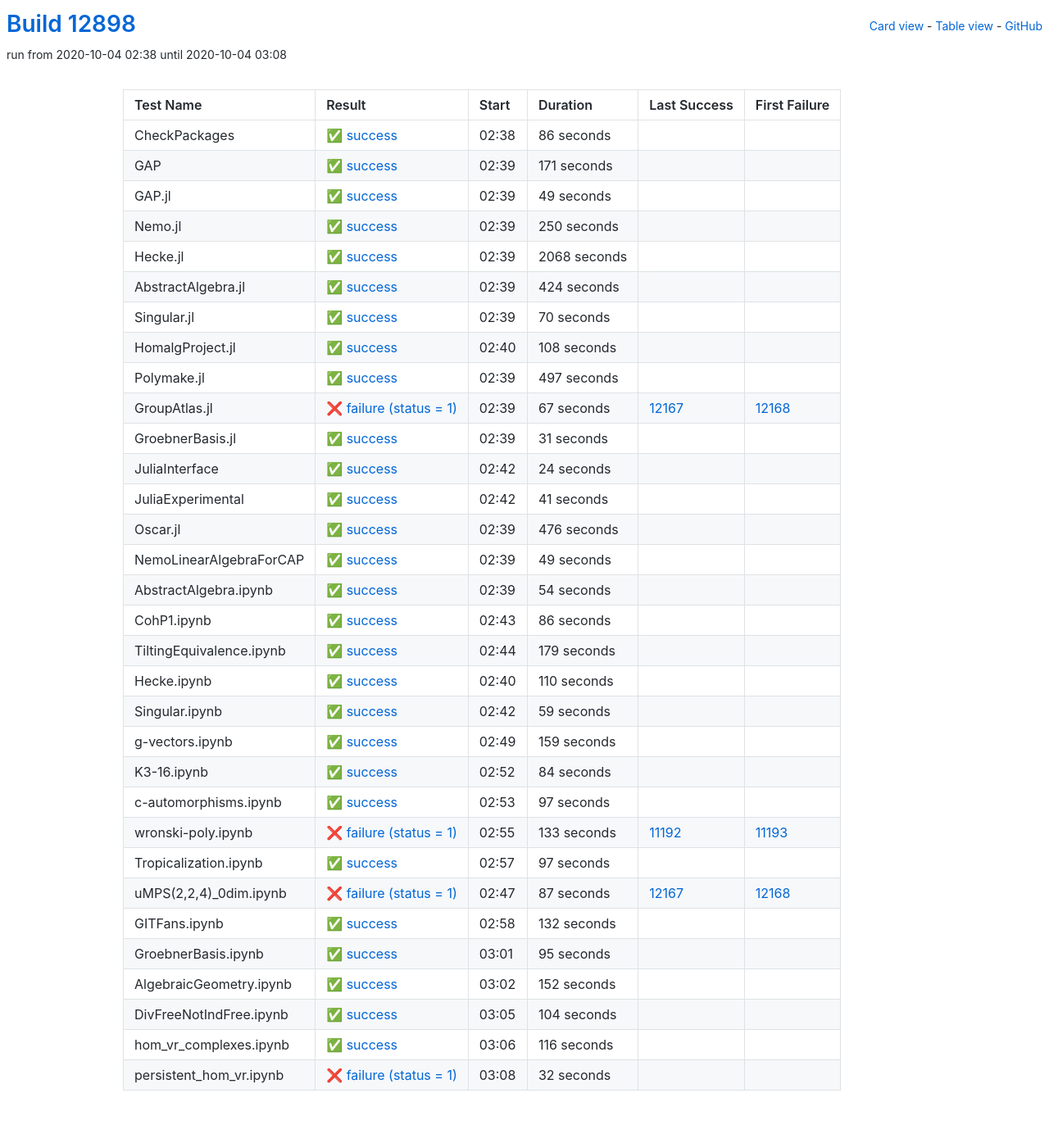
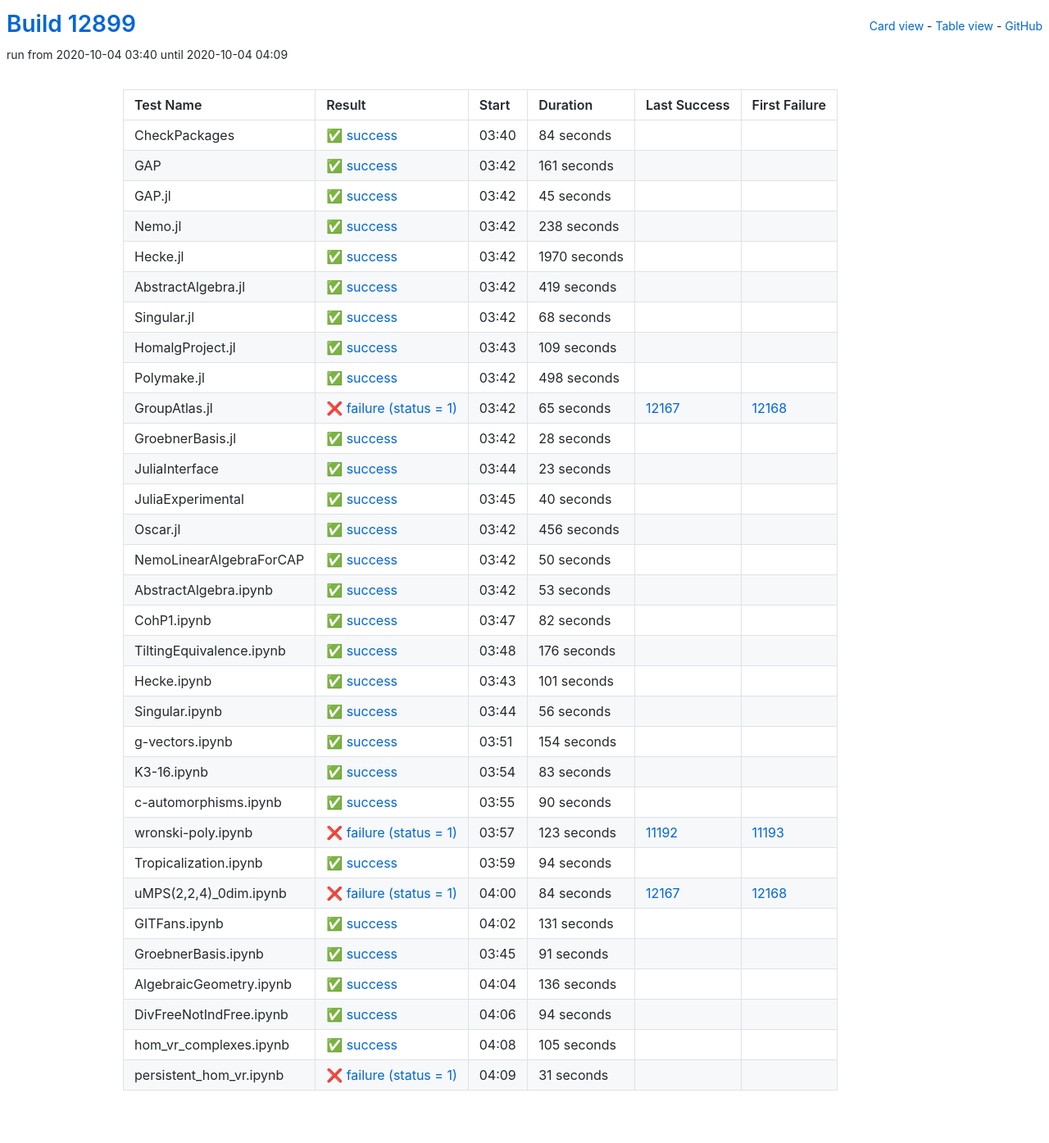
Before and after one commit to oscar-system/oscar-ci-status, a Jekyll site: the page built from table.html, in a window 1280 px wide. Shown: the whole page at 82% size. Built offline with Jekyll 4.4.1, drawn with Linux system fonts in a browser that asks for light colours.

Commit message:
Build #12899

```diff
--- a/_data/ci.yml
+++ b/_data/ci.yml
@@ -1,6 +1,6 @@
 ---
-build: 12898
-build_url: https://oscarci.mathematik.uni-kl.de/job/oscar/12898/
+build: 12899
+build_url: https://oscarci.mathematik.uni-kl.de/job/oscar/12899/
 job: oscar
 organization: oscar-system
 repo: oscar-ci-status
@@ -8,260 +8,8 @@ repourl: https://github.com/oscar-system/oscar-ci-status
 tests:
 - name: CheckPackages
   id: checkpackages
-  log: https://oscarci.mathematik.uni-kl.de/job/oscar/12898/artifact/logs/build-12898/CheckPackages.log
-  start: 2020-10-04 02:38
-  success: true
-  exitcode: 0
-  status: success
-  duration: 86
-  last_success: false
-  last_success_url:
-  first_failure: false
-  first_failure_url:
-- name: GAP
-  id: gap
-  log: https://oscarci.mathematik.uni-kl.de/job/oscar/12898/artifact/logs/build-12898/GAP.log
-  start: 2020-10-04 02:39
-  success: true
-  exitcode: 0
-  status: success
-  duration: 171
-  last_success: false
-  last_success_url:
-  first_failure: false
-  first_failure_url:
-- name: GAP.jl
-  id: gap-jl
-  log: https://oscarci.mathematik.uni-kl.de/job/oscar/12898/artifact/logs/build-12898/GAP.jl.log
-  start: 2020-10-04 02:39
-  success: true
-  exitcode: 0
-  status: success
-  duration: 49
-  last_success: false
-  last_success_url:
-  first_failure: false
-  first_failure_url:
-- name: Nemo.jl
-  id: nemo-jl
-  log: https://oscarci.mathematik.uni-kl.de/job/oscar/12898/artifact/logs/build-12898/Nemo.jl.log
-  start: 2020-10-04 02:39
-  success: true
-  exitcode: 0
-  status: success
-  duration: 250
-  last_success: false
-  last_success_url:
-  first_failure: false
-  first_failure_url:
-- name: Hecke.jl
-  id: hecke-jl
-  log: https://oscarci.mathematik.uni-kl.de/job/oscar/12898/artifact/logs/build-12898/Hecke.jl.log
-  start: 2020-10-04 02:39
-  success: true
-  exitcode: 0
-  status: success
-  duration: 2068
-  last_success: false
-  last_success_url:
-  first_failure: false
-  first_failure_url:
-- name: AbstractAlgebra.jl
-  id: abstractalgebra-jl
-  log: https://oscarci.mathematik.uni-kl.de/job/oscar/12898/artifact/logs/build-12898/AbstractAlgebra.jl.log
-  start: 2020-10-04 02:39
-  success: true
-  exitcode: 0
-  status: success
-  duration: 424
-  last_success: false
-  last_success_url:
-  first_failure: false
-  first_failure_url:
-- name: Singular.jl
-  id: singular-jl
-  log: https://oscarci.mathematik.uni-kl.de/job/oscar/12898/artifact/logs/build-12898/Singular.jl.log
-  start: 2020-10-04 02:39
-  success: true
-  exitcode: 0
-  status: success
-  duration: 70
-  last_success: false
-  last_success_url:
-  first_failure: false
-  first_failure_url:
-- name: HomalgProject.jl
-  id: homalgproject-jl
-  log: https://oscarci.mathematik.uni-kl.de/job/oscar/12898/artifact/logs/build-12898/HomalgProject.jl.log
-  start: 2020-10-04 02:40
-  success: true
-  exitcode: 0
-  status: success
-  duration: 108
-  last_success: false
-  last_success_url:
-  first_failure: false
-  first_failure_url:
-- name: Polymake.jl
-  id: polymake-jl
-  log: https://oscarci.mathematik.uni-kl.de/job/oscar/12898/artifact/logs/build-12898/Polymake.jl.log
-  start: 2020-10-04 02:39
-  success: true
-  exitcode: 0
-  status: success
-  duration: 497
-  last_success: false
-  last_success_url:
-  first_failure: false
-  first_failure_url:
-- name: GroupAtlas.jl
-  id: groupatlas-jl
-  log: https://oscarci.mathematik.uni-kl.de/job/oscar/12898/artifact/logs/build-12898/GroupAtlas.jl.log
-  start: 2020-10-04 02:39
-  success: false
-  exitcode: 1
-  status: failure
-  duration: 67
-  last_success: 12167
-  last_success_url: https://oscarci.mathematik.uni-kl.de/job/oscar/12167/
-  first_failure: 12168
-  first_failure_url: https://oscarci.mathematik.uni-kl.de/job/oscar/12168/
-- name: GroebnerBasis.jl
-  id: groebnerbasis-jl
-  log: https://oscarci.mathematik.uni-kl.de/job/oscar/12898/artifact/logs/build-12898/GroebnerBasis.jl.log
-  start: 2020-10-04 02:39
-  success: true
-  exitcode: 0
-  status: success
-  duration: 31
-  last_success: false
-  last_success_url:
-  first_failure: false
-  first_failure_url:
-- name: JuliaInterface
-  id: juliainterface
-  log: https://oscarci.mathematik.uni-kl.de/job/oscar/12898/artifact/logs/build-12898/JuliaInterface.log
-  start: 2020-10-04 02:42
-  success: true
-  exitcode: 0
-  status: success
-  duration: 24
-  last_success: false
-  last_success_url:
-  first_failure: false
-  first_failure_url:
-- name: JuliaExperimental
-  id: juliaexperimental
-  log: https://oscarci.mathematik.uni-kl.de/job/oscar/12898/artifact/logs/build-12898/JuliaExperimental.log
-  start: 2020-10-04 02:42
-  success: true
-  exitcode: 0
-  status: success
-  duration: 41
-  last_success: false
-  last_success_url:
-  first_failure: false
-  first_failure_url:
-- name: Oscar.jl
-  id: oscar-jl
-  log: https://oscarci.mathematik.uni-kl.de/job/oscar/12898/artifact/logs/build-12898/Oscar.jl.log
-  start: 2020-10-04 02:39
-  success: true
-  exitcode: 0
-  status: success
-  duration: 476
-  last_success: false
-  last_success_url:
-  first_failure: false
-  first_failure_url:
-- name: NemoLinearAlgebraForCAP
-  id: nemolinearalgebraforcap
-  log: https://oscarci.mathematik.uni-kl.de/job/oscar/12898/artifact/logs/build-12898/NemoLinearAlgebraForCAP.log
-  start: 2020-10-04 02:39
-  success: true
-  exitcode: 0
-  status: success
-  duration: 49
-  last_success: false
-  last_success_url:
-  first_failure: false
-  first_failure_url:
-- name: AbstractAlgebra.ipynb
-  id: abstractalgebra-ipynb
-  log: https://oscarci.mathematik.uni-kl.de/job/oscar/12898/artifact/logs/build-12898/AbstractAlgebra.ipynb.log
-  start: 2020-10-04 02:39
-  success: true
-  exitcode: 0
-  status: success
-  duration: 54
-  last_success: false
-  last_success_url:
-  first_failure: false
-  first_failure_url:
-- name: CohP1.ipynb
-  id: cohp1-ipynb
-  log: https://oscarci.mathematik.uni-kl.de/job/oscar/12898/artifact/logs/build-12898/CohP1.ipynb.log
-  start: 2020-10-04 02:43
-  success: true
-  exitcode: 0
-  status: success
-  duration: 86
-  last_success: false
-  last_success_url:
-  first_failure: false
-  first_failure_url:
-- name: TiltingEquivalence.ipynb
-  id: tiltingequivalence-ipynb
-  log: https://oscarci.mathematik.uni-kl.de/job/oscar/12898/artifact/logs/build-12898/TiltingEquivalence.ipynb.log
-  start: 2020-10-04 02:44
-  success: true
-  exitcode: 0
-  status: success
-  duration: 179
-  last_success: false
-  last_success_url:
-  first_failure: false
-  first_failure_url:
-- name: Hecke.ipynb
-  id: hecke-ipynb
-  log: https://oscarci.mathematik.uni-kl.de/job/oscar/12898/artifact/logs/build-12898/Hecke.ipynb.log
-  start: 2020-10-04 02:40
-  success: true
-  exitcode: 0
-  status: success
-  duration: 110
-  last_success: false
-  last_success_url:
-  first_failure: false
-  first_failure_url:
-- name: Singular.ipynb
-  id: singular-ipynb
-  log: https://oscarci.mathematik.uni-kl.de/job/oscar/12898/artifact/logs/build-12898/Singular.ipynb.log
-  start: 2020-10-04 02:42
-  success: true
-  exitcode: 0
-  status: success
-  duration: 59
-  last_success: false
-  last_success_url:
-  first_failure: false
-  first_failure_url:
-- name: g-vectors.ipynb
-  id: g-vectors-ipynb
-  log: https://oscarci.mathematik.uni-kl.de/job/oscar/12898/artifact/logs/build-12898/g-vectors.ipynb.log
-  start: 2020-10-04 02:49
-  success: true
-  exitcode: 0
-  status: success
-  duration: 159
-  last_success: false
-  last_success_url:
-  first_failure: false
-  first_failure_url:
-- name: K3-16.ipynb
-  id: k3-16-ipynb
-  log: https://oscarci.mathematik.uni-kl.de/job/oscar/12898/artifact/logs/build-12898/K3-16.ipynb.log
-  start: 2020-10-04 02:52
+  log: https://oscarci.mathematik.uni-kl.de/job/oscar/12899/artifact/logs/build-12899/CheckPackages.log
+  start: 2020-10-04 03:40
   success: true
   exitcode: 0
   status: success
@@ -270,122 +18,374 @@ tests:
   last_success_url:
   first_failure: false
   first_failure_url:
-- name: c-automorphisms.ipynb
-  id: c-automorphisms-ipynb
-  log: https://oscarci.mathematik.uni-kl.de/job/oscar/12898/artifact/logs/build-12898/c-automorphisms.ipynb.log
-  start: 2020-10-04 02:53
+- name: GAP
+  id: gap
+  log: https://oscarci.mathematik.uni-kl.de/job/oscar/12899/artifact/logs/build-12899/GAP.log
+  start: 2020-10-04 03:42
   success: true
   exitcode: 0
   status: success
-  duration: 97
+  duration: 161
+  last_success: false
+  last_success_url:
+  first_failure: false
+  first_failure_url:
+- name: GAP.jl
+  id: gap-jl
+  log: https://oscarci.mathematik.uni-kl.de/job/oscar/12899/artifact/logs/build-12899/GAP.jl.log
+  start: 2020-10-04 03:42
+  success: true
+  exitcode: 0
+  status: success
+  duration: 45
+  last_success: false
+  last_success_url:
+  first_failure: false
+  first_failure_url:
+- name: Nemo.jl
+  id: nemo-jl
+  log: https://oscarci.mathematik.uni-kl.de/job/oscar/12899/artifact/logs/build-12899/Nemo.jl.log
+  start: 2020-10-04 03:42
+  success: true
+  exitcode: 0
+  status: success
+  duration: 238
+  last_success: false
+  last_success_url:
+  first_failure: false
+  first_failure_url:
+- name: Hecke.jl
+  id: hecke-jl
+  log: https://oscarci.mathematik.uni-kl.de/job/oscar/12899/artifact/logs/build-12899/Hecke.jl.log
+  start: 2020-10-04 03:42
+  success: true
+  exitcode: 0
+  status: success
+  duration: 1970
+  last_success: false
+  last_success_url:
+  first_failure: false
+  first_failure_url:
+- name: AbstractAlgebra.jl
+  id: abstractalgebra-jl
+  log: https://oscarci.mathematik.uni-kl.de/job/oscar/12899/artifact/logs/build-12899/AbstractAlgebra.jl.log
+  start: 2020-10-04 03:42
+  success: true
+  exitcode: 0
+  status: success
+  duration: 419
+  last_success: false
+  last_success_url:
+  first_failure: false
+  first_failure_url:
+- name: Singular.jl
+  id: singular-jl
+  log: https://oscarci.mathematik.uni-kl.de/job/oscar/12899/artifact/logs/build-12899/Singular.jl.log
+  start: 2020-10-04 03:42
+  success: true
+  exitcode: 0
+  status: success
+  duration: 68
+  last_success: false
+  last_success_url:
+  first_failure: false
+  first_failure_url:
+- name: HomalgProject.jl
+  id: homalgproject-jl
+  log: https://oscarci.mathematik.uni-kl.de/job/oscar/12899/artifact/logs/build-12899/HomalgProject.jl.log
+  start: 2020-10-04 03:43
+  success: true
+  exitcode: 0
+  status: success
+  duration: 109
+  last_success: false
+  last_success_url:
+  first_failure: false
+  first_failure_url:
+- name: Polymake.jl
+  id: polymake-jl
+  log: https://oscarci.mathematik.uni-kl.de/job/oscar/12899/artifact/logs/build-12899/Polymake.jl.log
+  start: 2020-10-04 03:42
+  success: true
+  exitcode: 0
+  status: success
+  duration: 498
+  last_success: false
+  last_success_url:
+  first_failure: false
+  first_failure_url:
+- name: GroupAtlas.jl
+  id: groupatlas-jl
+  log: https://oscarci.mathematik.uni-kl.de/job/oscar/12899/artifact/logs/build-12899/GroupAtlas.jl.log
+  start: 2020-10-04 03:42
+  success: false
+  exitcode: 1
+  status: failure
+  duration: 65
+  last_success: 12167
+  last_success_url: https://oscarci.mathematik.uni-kl.de/job/oscar/12167/
+  first_failure: 12168
+  first_failure_url: https://oscarci.mathematik.uni-kl.de/job/oscar/12168/
+- name: GroebnerBasis.jl
+  id: groebnerbasis-jl
+  log: https://oscarci.mathematik.uni-kl.de/job/oscar/12899/artifact/logs/build-12899/GroebnerBasis.jl.log
+  start: 2020-10-04 03:42
+  success: true
+  exitcode: 0
+  status: success
+  duration: 28
+  last_success: false
+  last_success_url:
+  first_failure: false
+  first_failure_url:
+- name: JuliaInterface
+  id: juliainterface
+  log: https://oscarci.mathematik.uni-kl.de/job/oscar/12899/artifact/logs/build-12899/JuliaInterface.log
+  start: 2020-10-04 03:44
+  success: true
+  exitcode: 0
+  status: success
+  duration: 23
+  last_success: false
+  last_success_url:
+  first_failure: false
+  first_failure_url:
+- name: JuliaExperimental
+  id: juliaexperimental
+  log: https://oscarci.mathematik.uni-kl.de/job/oscar/12899/artifact/logs/build-12899/JuliaExperimental.log
+  start: 2020-10-04 03:45
+  success: true
+  exitcode: 0
+  status: success
+  duration: 40
+  last_success: false
+  last_success_url:
+  first_failure: false
+  first_failure_url:
+- name: Oscar.jl
+  id: oscar-jl
+  log: https://oscarci.mathematik.uni-kl.de/job/oscar/12899/artifact/logs/build-12899/Oscar.jl.log
+  start: 2020-10-04 03:42
+  success: true
+  exitcode: 0
+  status: success
+  duration: 456
+  last_success: false
+  last_success_url:
+  first_failure: false
+  first_failure_url:
+- name: NemoLinearAlgebraForCAP
+  id: nemolinearalgebraforcap
+  log: https://oscarci.mathematik.uni-kl.de/job/oscar/12899/artifact/logs/build-12899/NemoLinearAlgebraForCAP.log
+  start: 2020-10-04 03:42
+  success: true
+  exitcode: 0
+  status: success
+  duration: 50
+  last_success: false
+  last_success_url:
+  first_failure: false
+  first_failure_url:
+- name: AbstractAlgebra.ipynb
+  id: abstractalgebra-ipynb
+  log: https://oscarci.mathematik.uni-kl.de/job/oscar/12899/artifact/logs/build-12899/AbstractAlgebra.ipynb.log
+  start: 2020-10-04 03:42
+  success: true
+  exitcode: 0
+  status: success
+  duration: 53
+  last_success: false
+  last_success_url:
+  first_failure: false
+  first_failure_url:
+- name: CohP1.ipynb
+  id: cohp1-ipynb
+  log: https://oscarci.mathematik.uni-kl.de/job/oscar/12899/artifact/logs/build-12899/CohP1.ipynb.log
+  start: 2020-10-04 03:47
+  success: true
+  exitcode: 0
+  status: success
+  duration: 82
+  last_success: false
+  last_success_url:
+  first_failure: false
+  first_failure_url:
+- name: TiltingEquivalence.ipynb
+  id: tiltingequivalence-ipynb
+  log: https://oscarci.mathematik.uni-kl.de/job/oscar/12899/artifact/logs/build-12899/TiltingEquivalence.ipynb.log
+  start: 2020-10-04 03:48
+  success: true
+  exitcode: 0
+  status: success
+  duration: 176
+  last_success: false
+  last_success_url:
+  first_failure: false
+  first_failure_url:
+- name: Hecke.ipynb
+  id: hecke-ipynb
+  log: https://oscarci.mathematik.uni-kl.de/job/oscar/12899/artifact/logs/build-12899/Hecke.ipynb.log
+  start: 2020-10-04 03:43
+  success: true
+  exitcode: 0
+  status: success
+  duration: 101
+  last_success: false
+  last_success_url:
+  first_failure: false
+  first_failure_url:
+- name: Singular.ipynb
+  id: singular-ipynb
+  log: https://oscarci.mathematik.uni-kl.de/job/oscar/12899/artifact/logs/build-12899/Singular.ipynb.log
+  start: 2020-10-04 03:44
+  success: true
+  exitcode: 0
+  status: success
+  duration: 56
+  last_success: false
+  last_success_url:
+  first_failure: false
+  first_failure_url:
+- name: g-vectors.ipynb
+  id: g-vectors-ipynb
+  log: https://oscarci.mathematik.uni-kl.de/job/oscar/12899/artifact/logs/build-12899/g-vectors.ipynb.log
+  start: 2020-10-04 03:51
+  success: true
+  exitcode: 0
+  status: success
+  duration: 154
+  last_success: false
+  last_success_url:
+  first_failure: false
+  first_failure_url:
+- name: K3-16.ipynb
+  id: k3-16-ipynb
+  log: https://oscarci.mathematik.uni-kl.de/job/oscar/12899/artifact/logs/build-12899/K3-16.ipynb.log
+  start: 2020-10-04 03:54
+  success: true
+  exitcode: 0
+  status: success
+  duration: 83
+  last_success: false
+  last_success_url:
+  first_failure: false
+  first_failure_url:
+- name: c-automorphisms.ipynb
+  id: c-automorphisms-ipynb
+  log: https://oscarci.mathematik.uni-kl.de/job/oscar/12899/artifact/logs/build-12899/c-automorphisms.ipynb.log
+  start: 2020-10-04 03:55
+  success: true
+  exitcode: 0
+  status: success
+  duration: 90
   last_success: false
   last_success_url:
   first_failure: false
   first_failure_url:
 - name: wronski-poly.ipynb
   id: wronski-poly-ipynb
-  log: https://oscarci.mathematik.uni-kl.de/job/oscar/12898/artifact/logs/build-12898/wronski-poly.ipynb.log
-  start: 2020-10-04 02:55
+  log: https://oscarci.mathematik.uni-kl.de/job/oscar/12899/artifact/logs/build-12899/wronski-poly.ipynb.log
+  start: 2020-10-04 03:57
   success: false
   exitcode: 1
   status: failure
-  duration: 133
+  duration: 123
   last_success: 11192
   last_success_url: https://oscarci.mathematik.uni-kl.de/job/oscar/11192/
   first_failure: 11193
   first_failure_url: https://oscarci.mathematik.uni-kl.de/job/oscar/11193/
 - name: Tropicalization.ipynb
   id: tropicalization-ipynb
-  log: https://oscarci.mathematik.uni-kl.de/job/oscar/12898/artifact/logs/build-12898/Tropicalization.ipynb.log
-  start: 2020-10-04 02:57
+  log: https://oscarci.mathematik.uni-kl.de/job/oscar/12899/artifact/logs/build-12899/Tropicalization.ipynb.log
+  start: 2020-10-04 03:59
   success: true
   exitcode: 0
   status: success
-  duration: 97
+  duration: 94
   last_success: false
   last_success_url:
   first_failure: false
   first_failure_url:
 - name: uMPS(2,2,4)_0dim.ipynb
   id: umps-2-2-4-0dim-ipynb
-  log: https://oscarci.mathematik.uni-kl.de/job/oscar/12898/artifact/logs/build-12898/uMPS-2-2-4-_0dim.ipynb.log
-  start: 2020-10-04 02:47
+  log: https://oscarci.mathematik.uni-kl.de/job/oscar/12899/artifact/logs/build-12899/uMPS-2-2-4-_0dim.ipynb.log
+  start: 2020-10-04 04:00
   success: false
   exitcode: 1
   status: failure
-  duration: 87
+  duration: 84
   last_success: 12167
   last_success_url: https://oscarci.mathematik.uni-kl.de/job/oscar/12167/
   first_failure: 12168
   first_failure_url: https://oscarci.mathematik.uni-kl.de/job/oscar/12168/
 - name: GITFans.ipynb
   id: gitfans-ipynb
-  log: https://oscarci.mathematik.uni-kl.de/job/oscar/12898/artifact/logs/build-12898/GITFans.ipynb.log
-  start: 2020-10-04 02:58
+  log: https://oscarci.mathematik.uni-kl.de/job/oscar/12899/artifact/logs/build-12899/GITFans.ipynb.log
+  start: 2020-10-04 04:02
   success: true
   exitcode: 0
   status: success
-  duration: 132
+  duration: 131
   last_success: false
   last_success_url:
   first_failure: false
   first_failure_url:
 - name: GroebnerBasis.ipynb
   id: groebnerbasis-ipynb
-  log: https://oscarci.mathematik.uni-kl.de/job/oscar/12898/artifact/logs/build-12898/GroebnerBasis.ipynb.log
-  start: 2020-10-04 03:01
+  log: https://oscarci.mathematik.uni-kl.de/job/oscar/12899/artifact/logs/build-12899/GroebnerBasis.ipynb.log
+  start: 2020-10-04 03:45
   success: true
   exitcode: 0
   status: success
-  duration: 95
+  duration: 91
   last_success: false
   last_success_url:
   first_failure: false
   first_failure_url:
 - name: AlgebraicGeometry.ipynb
   id: algebraicgeometry-ipynb
-  log: https://oscarci.mathematik.uni-kl.de/job/oscar/12898/artifact/logs/build-12898/AlgebraicGeometry.ipynb.log
-  start: 2020-10-04 03:02
+  log: https://oscarci.mathematik.uni-kl.de/job/oscar/12899/artifact/logs/build-12899/AlgebraicGeometry.ipynb.log
+  start: 2020-10-04 04:04
   success: true
   exitcode: 0
   status: success
-  duration: 152
+  duration: 136
   last_success: false
   last_success_url:
   first_failure: false
   first_failure_url:
 - name: DivFreeNotIndFree.ipynb
   id: divfreenotindfree-ipynb
-  log: https://oscarci.mathematik.uni-kl.de/job/oscar/12898/artifact/logs/build-12898/DivFreeNotIndFree.ipynb.log
-  start: 2020-10-04 03:05
+  log: https://oscarci.mathematik.uni-kl.de/job/oscar/12899/artifact/logs/build-12899/DivFreeNotIndFree.ipynb.log
+  start: 2020-10-04 04:06
   success: true
   exitcode: 0
   status: success
-  duration: 104
+  duration: 94
   last_success: false
   last_success_url:
   first_failure: false
   first_failure_url:
 - name: hom_vr_complexes.ipynb
   id: hom-vr-complexes-ipynb
-  log: https://oscarci.mathematik.uni-kl.de/job/oscar/12898/artifact/logs/build-12898/hom_vr_complexes.ipynb.log
-  start: 2020-10-04 03:06
+  log: https://oscarci.mathematik.uni-kl.de/job/oscar/12899/artifact/logs/build-12899/hom_vr_complexes.ipynb.log
+  start: 2020-10-04 04:08
   success: true
   exitcode: 0
   status: success
-  duration: 116
+  duration: 105
   last_success: false
   last_success_url:
   first_failure: false
   first_failure_url:
 - name: persistent_hom_vr.ipynb
   id: persistent-hom-vr-ipynb
-  log: https://oscarci.mathematik.uni-kl.de/job/oscar/12898/artifact/logs/build-12898/persistent_hom_vr.ipynb.log
-  start: 2020-10-04 03:08
+  log: https://oscarci.mathematik.uni-kl.de/job/oscar/12899/artifact/logs/build-12899/persistent_hom_vr.ipynb.log
+  start: 2020-10-04 04:09
   success: false
   exitcode: 1
   status: failure
-  duration: 32
+  duration: 31
   last_success: false
   last_success_url:
   first_failure: false
```
Also changed, not shown: README.md.
